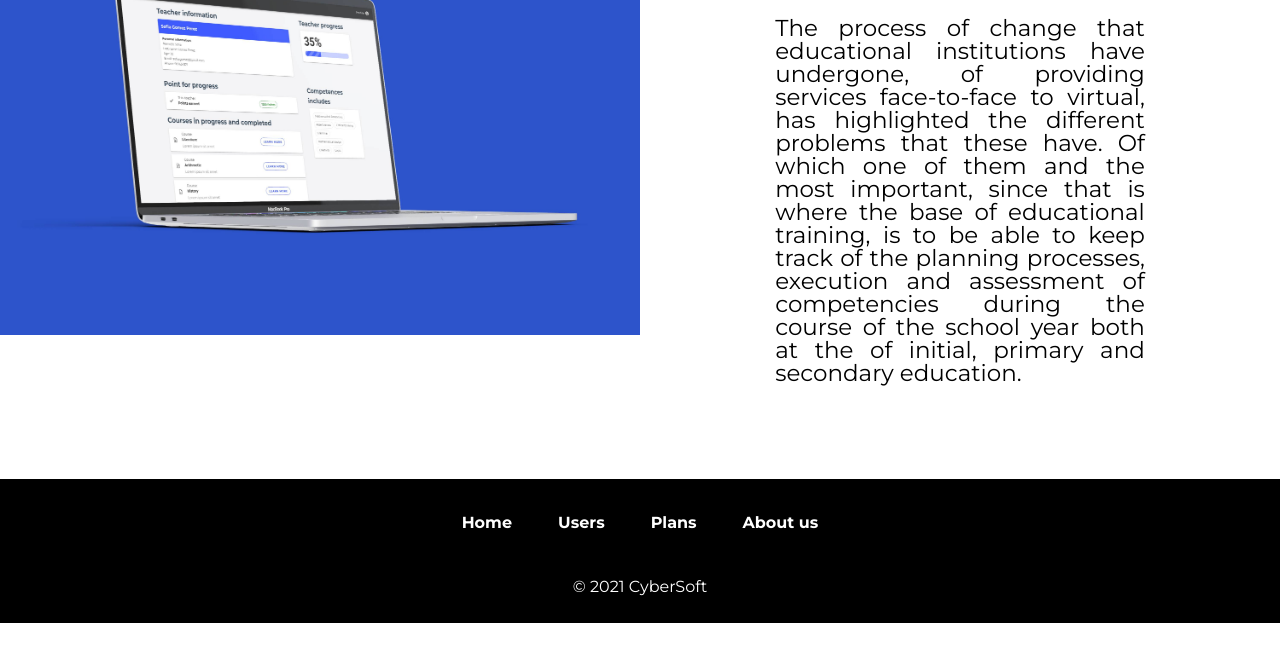
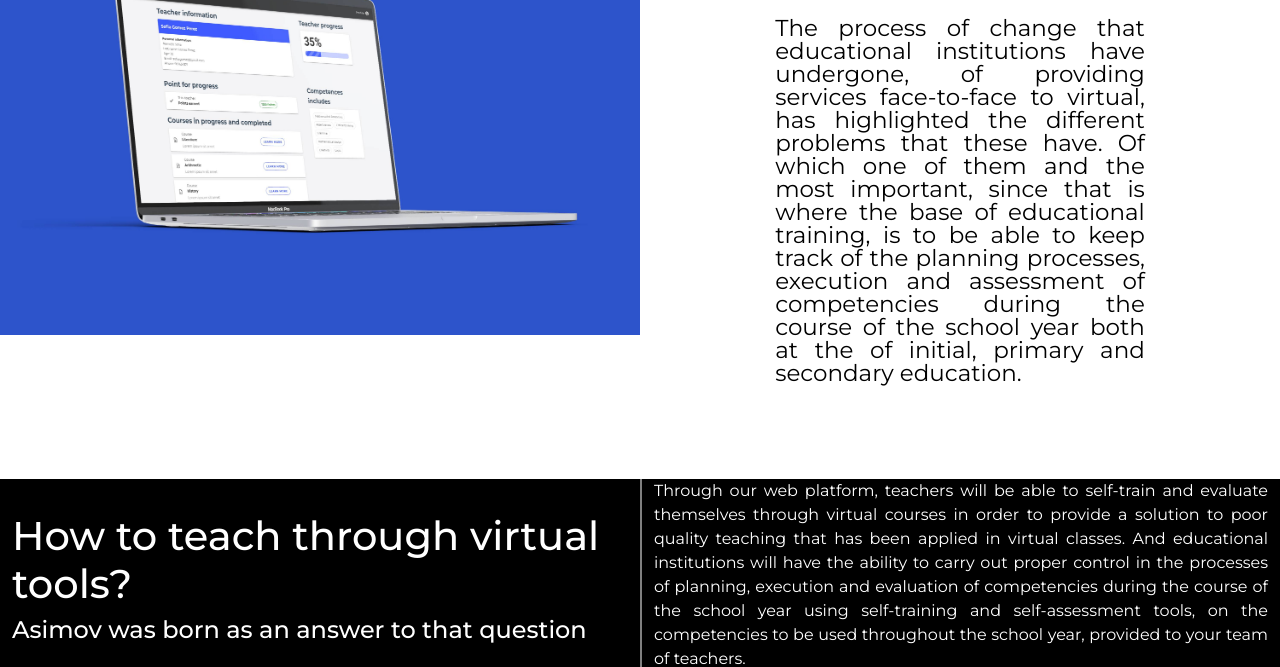
Before and after one commit to oscar14pm/landing-page-asimov, a plain HTML site: page index.html in a window 1280 px wide. Shown: the part 289-956 px from the top of the page. Before the commit the page ends 912 px from the top, so only its background shows below. Drawn offline with nearby package versions, Linux system fonts and the light colour scheme.

Commit message:
index.html

```diff
--- a/index.html
+++ b/index.html
@@ -81,6 +81,33 @@
                     </figure>
                 </div>
             </div>
+            <!-- Section 2 -->
+            <div class="row">
+                <div class="col-md-6 right" style="background-color: black;">
+                    <figure class="tf_two">
+                        <h1 style="color: white; text-align: left">
+                            How to teach through virtual tools?
+                        </h1>
+                        <h4 style="color: white; text-align: left">
+                            Asimov was born as an answer to that question
+                        </h4>
+                    </figure>
+                </div>
+                <div class="col-md-6 right" style="background-color: black; border-left: 2px solid gray;" >
+                    <figure class="tf_two">
+                        <p style="color: white; text-align: justify">
+                            Through our web platform, teachers will be able to self-train and evaluate
+                            themselves through virtual courses in order to provide a solution to poor quality
+                            teaching that has been applied in virtual classes. And educational institutions will
+                            have the ability to carry out proper control in the processes of planning, execution
+                            and evaluation of competencies during the course of the school year using self-training
+                            and self-assessment tools, on the competencies to be used throughout the school year,
+                            provided to your team of teachers.
+                        </p>
+                    </figure>
+                </div>
+            </div>
+
         </div>
     </body>
 
```
